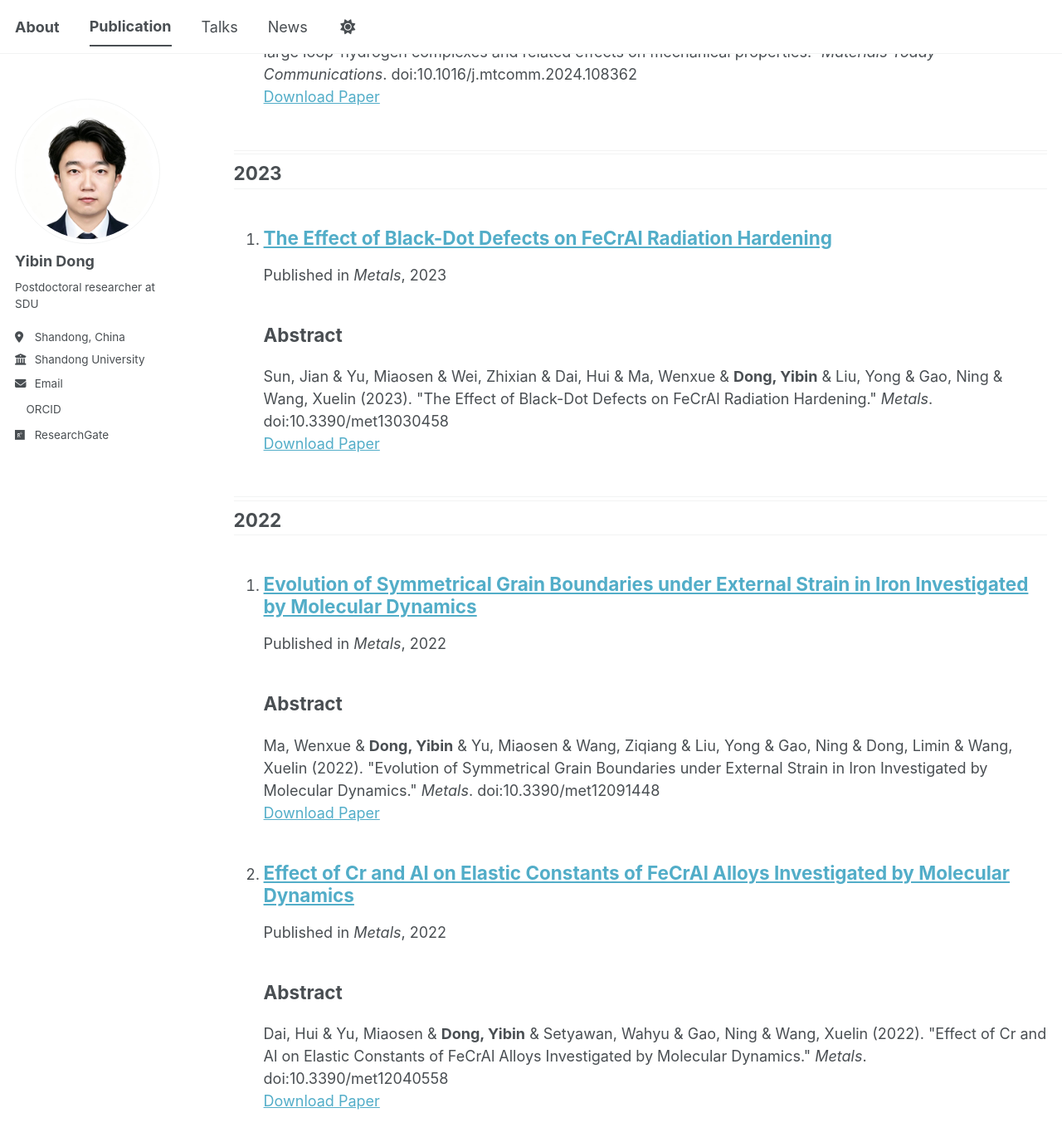
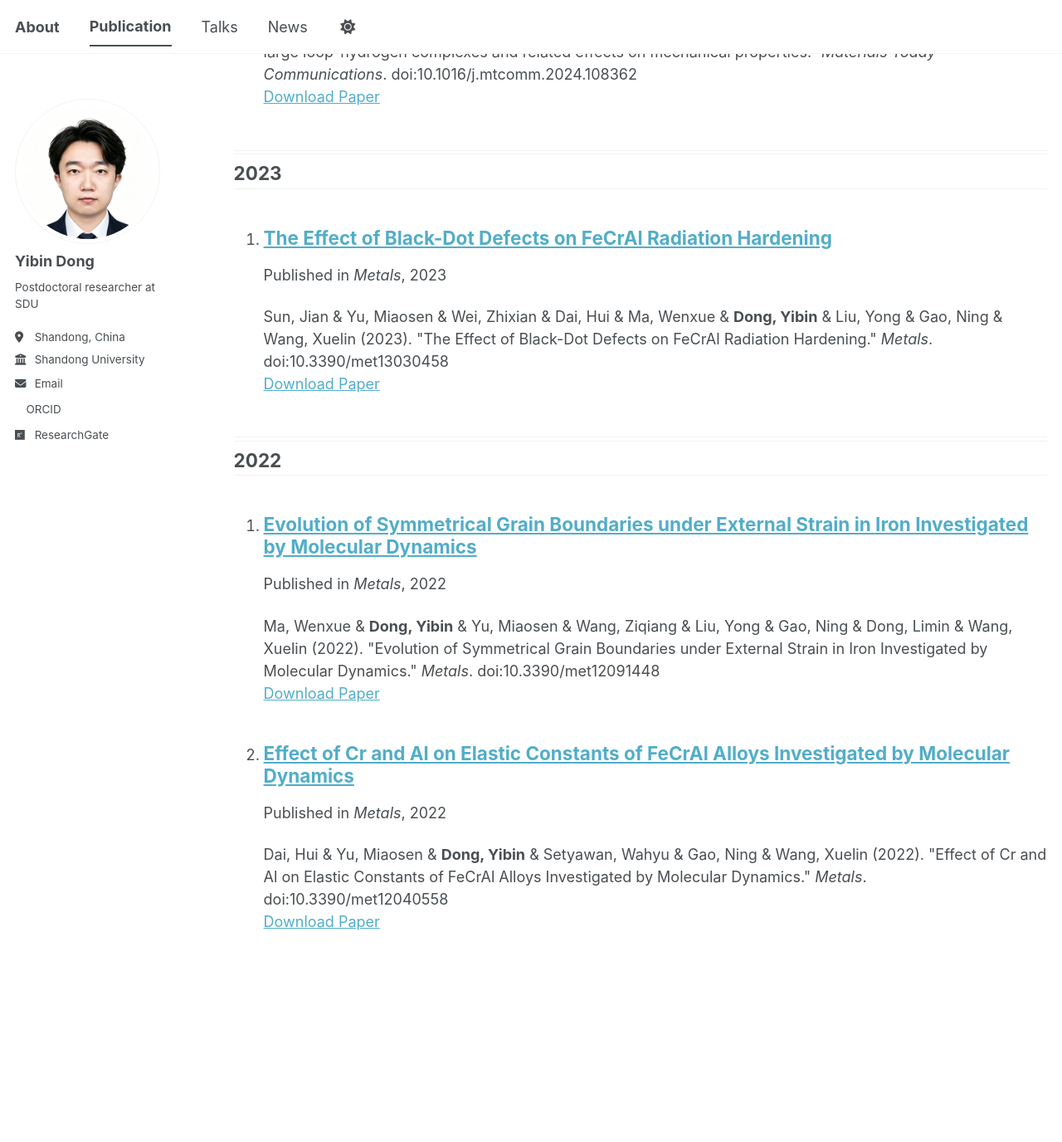
Before and after one commit to Molight/Molight.github.io, a Jekyll site: the page built from _pages/publications.html, in a window 1280 px wide and 1400 px high, scrolled down 1585 px. Shown: the top 1376 px of the window at 83% size. Built offline with Jekyll 4.4.1, drawn with Linux system fonts in a browser that asks for light colours; a style sheet for code colours, icons or effects is not loaded; after the commit the page ends 2769 px from its top, so only the background shows below that.

Commit message:
fix(publications list): don't render post.excerpt for publications col on listing page
- Auto-excerpt was capturing '## Abstract' heading + content from body
- This made 'Abstract' heading appear 3 times on /publications/ listing (for the 3 pubs with abstract)
- Skip excerpt render for publications collection (still rendered on detail page via body content)

```diff
--- a/_includes/archive-single.html
+++ b/_includes/archive-single.html
@@ -46,9 +46,9 @@
          <p class="page__date"><strong><i class="fa fa-fw fa-calendar" aria-hidden="true"></i> {{ site.data.ui-text[site.locale].date_label | default: "Published:" }}</strong> <time datetime="{{ post.date | default: "1900-01-01" | date_to_xmlschema }}">{{ post.date | default: "1900-01-01" | date: "%B %d, %Y" }}</time></p>
         {% endif %}
 
-    {% if post.excerpt and site.read_more != 'enabled' %}
+    {% if post.excerpt and site.read_more != 'enabled' and post.collection != 'publications' %}
     <p class="archive__item-excerpt" itemprop="description">{{ post.excerpt | markdownify }}</p>
-    {% elsif post.excerpt and site.read_more == 'enabled' %}
+    {% elsif post.excerpt and site.read_more == 'enabled' and post.collection != 'publications' %}
     <p class="archive__item-excerpt" itemprop="description"><p>{{ post.excerpt | markdownify | remove: '<p>' | remove: '</p>' }}<strong><a href="{{ base_path }}{{ post.url }}" rel="permalink"> Read more</a></strong></p></p>
     {% endif %}
 
```
